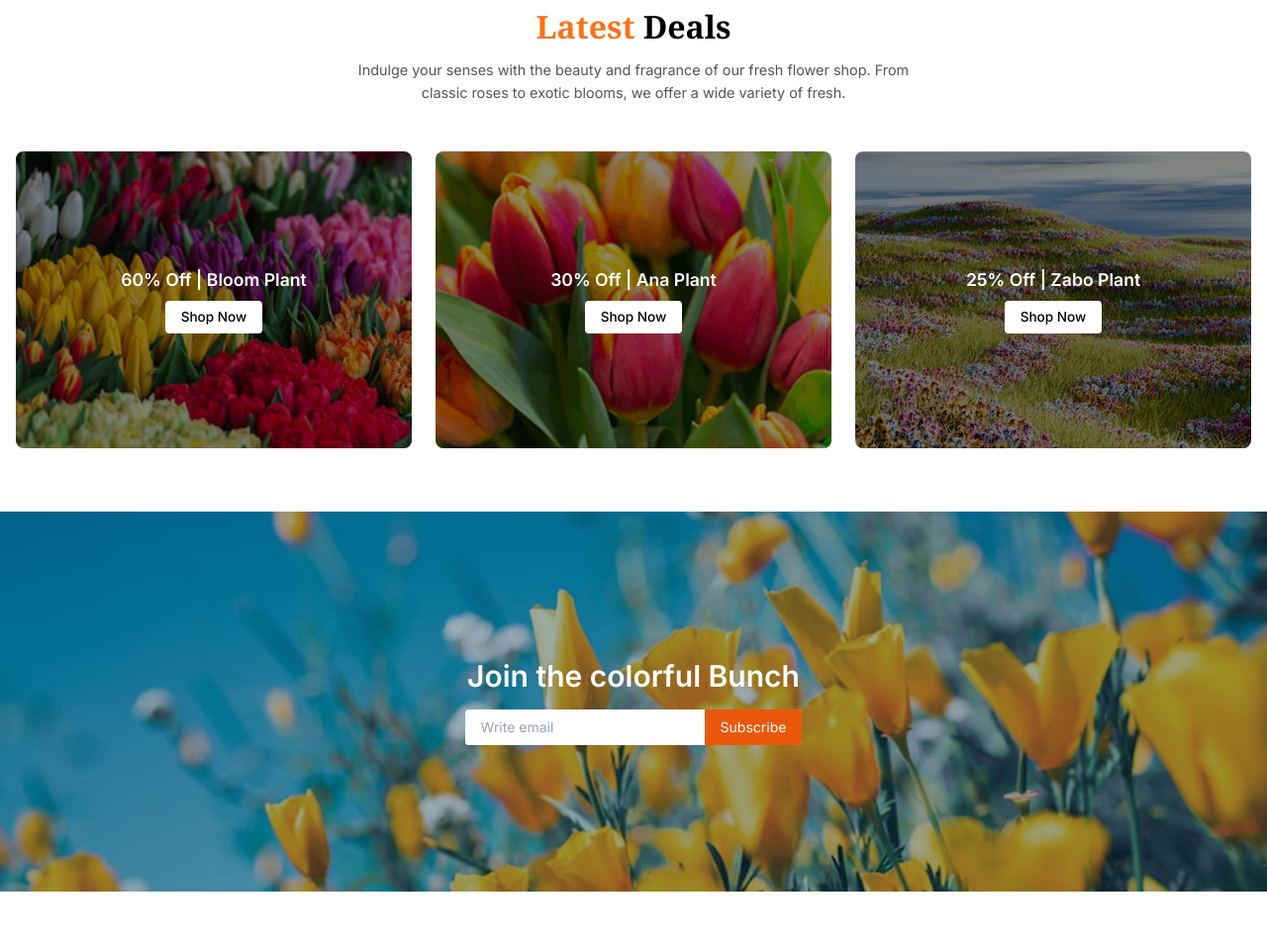
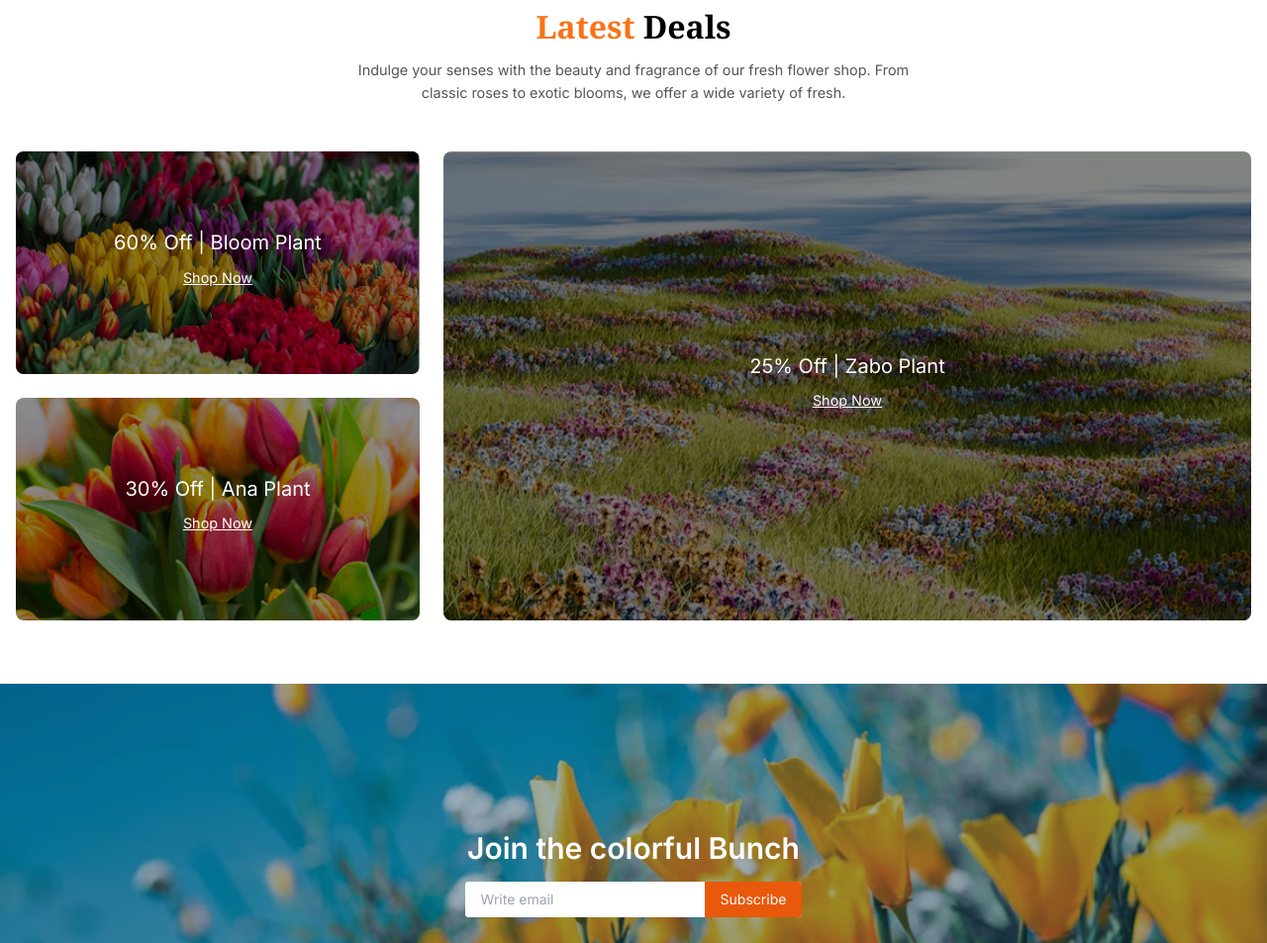
Before and after one commit to alifnebir/assignment-2, a plain HTML site: page index.html in a window 1280 px wide. Shown: the part 2296-3249 px from the top of the page at 99% size. Drawn offline with nearby package versions, Linux system fonts and the light colour scheme.

Commit message:
hopefully done

```diff
--- a/index.html
+++ b/index.html
@@ -38,7 +38,7 @@
 <section class="px-4 py-16 lg:px-24 bg-white">
   <div class="flex flex-col-reverse lg:flex-row items-center gap-12 lg:gap-24 max-w-screen-xl mx-auto">
     <!-- Left Content -->
-    <div class="flex-1 text-center lg:text-left">
+    <div class="flex-1 text-left">
         <h1 class="text-heading text-4xl lg:text-6xl font-bold leading-tight text-gray-900">
             <span class="text-gray-900">ALWAYS</span>
             <span class="text-orange-600"> FRESH</span><br>
@@ -171,28 +171,25 @@
     </p>
 
     <div class="deals-grid">
-      <!-- Card 1 -->
-      <div class="deal-card">
+      <div class="deal-card deal-bloom">
         <img src="assets/deal-bloom.png" alt="Bloom Plant" />
         <div class="deal-overlay">
           <p>60% Off | Bloom Plant</p>
-          <button>Shop Now</button>
+          <button class="shop-now">Shop Now</button>
         </div>
       </div>
-      <!-- Card 2 -->
-      <div class="deal-card">
+      <div class="deal-card deal-ana">
         <img src="assets/deal-ana.png" alt="Ana Plant" />
         <div class="deal-overlay">
           <p>30% Off | Ana Plant</p>
-          <button>Shop Now</button>
+          <button class="shop-now">Shop Now</button>
         </div>
       </div>
-      <!-- Card 3 -->
-      <div class="deal-card">
+      <div class="deal-card deal-zabo">
         <img src="assets/deal-zabo.png" alt="Zabo Plant" />
         <div class="deal-overlay">
           <p>25% Off | Zabo Plant</p>
-          <button>Shop Now</button>
+          <button class="shop-now">Shop Now</button>
         </div>
       </div>
     </div>
--- a/styles/styles.css
+++ b/styles/styles.css
@@ -33,22 +33,7 @@ body {
   }
 }
 
-/* 4. Plant Grid */
-.plant-grid {
-  display: grid;
-  gap: 1.5rem;
-  grid-template-columns: repeat(2, 1fr);
-}
-@media (min-width: 768px) {
-  .plant-grid {
-    grid-template-columns: repeat(3, 1fr);
-  }
-}
-@media (min-width: 1024px) {
-  .plant-grid {
-    grid-template-columns: repeat(4, 1fr);
-  }
-}
+
 
 /* 5. Plant Card Styling */
 .plant-card {
@@ -82,9 +67,8 @@ body {
     margin-bottom: 0.5rem;
 }
 .deals-heading .text-orange {
-  color: #f97316; /* Tailwind's orange-600 */
+    color: #f97316;
 }
-
 .deals-sub {
     font-size: 0.9rem;
     color: #555;
@@ -92,20 +76,54 @@ body {
     margin: 0 auto 3rem auto;
     line-height: 1.6;
 }
-
-/* Grid */
 .deals-grid {
     display: grid;
-  grid-template-columns: repeat(auto-fit, minmax(280px, 1fr));
+    grid-template-columns: 1fr;
     gap: 1.5rem;
 }
+@media (min-width: 768px) {
+    .deals-grid {
 
-/* Card */
+        display: grid;
+        grid-template-columns: 1fr 2fr;
+        grid-template-rows: repeat(2, 1fr);
+        gap: 1.5rem;
+        grid-template-areas:
+            "bloom zabo"
+            "ana zabo";
+    }
+
+    .deal-card {
+        aspect-ratio: auto;
+    }
+
+    .deal-bloom {
+        grid-area: bloom;
+    }
+
+    .deal-ana {
+        grid-area: ana;
+    }
+
+    .deal-zabo {
+        grid-area: zabo;
+        grid-row: span 2;
+    }
+
+
+    .deal-overlay p {
+        font-size: 1.25rem;
+    }
+    .deal-overlay button {
+        padding: 0.6rem 1.2rem;
+        font-size: 0.9rem;
+    }
+}
 .deal-card {
     position: relative;
     border-radius: 0.5rem;
     overflow: hidden;
-  aspect-ratio: 4/3; /* forces consistent image sizing */
+
 }
 
 .deal-card img {
@@ -113,6 +131,9 @@ body {
     height: 100%;
     object-fit: cover;
     display: block;
+}
+.shop-now{
+    text-decoration: underline;
 }
 
 /* Overlay */
@@ -127,29 +148,19 @@ body {
     align-items: center;
     padding: 1rem;
     text-align: center;
+    opacity: 1;
+    transition: opacity 0.3s ease;
 }
-
+@media (max-width: 768px) {
+    .deals-heading {
+        font-size: 1.6rem;
+    }
+    .deals-sub {
+        margin-bottom: 2rem;
+    }
     .deal-overlay p {
-  font-size: 1.1rem;
-  font-weight: 600;
-  margin-bottom: 0.5rem;
+        font-size: 1rem;
     }
-
-.deal-overlay button {
-  background: #fff;
-  color: #000;
-  font-size: 0.85rem;
-  padding: 0.4rem 1rem;
-  border: none;
-  border-radius: 4px;
-  cursor: pointer;
-  font-weight: 500;
-  transition: background 0.3s ease;
-}
-
-.deal-overlay button:hover {
-  background: #f97316;
-  color: #fff;
 }
 
 /* Responsive spacing */
```
Lines whose indentation alone changed are shown as unchanged.
